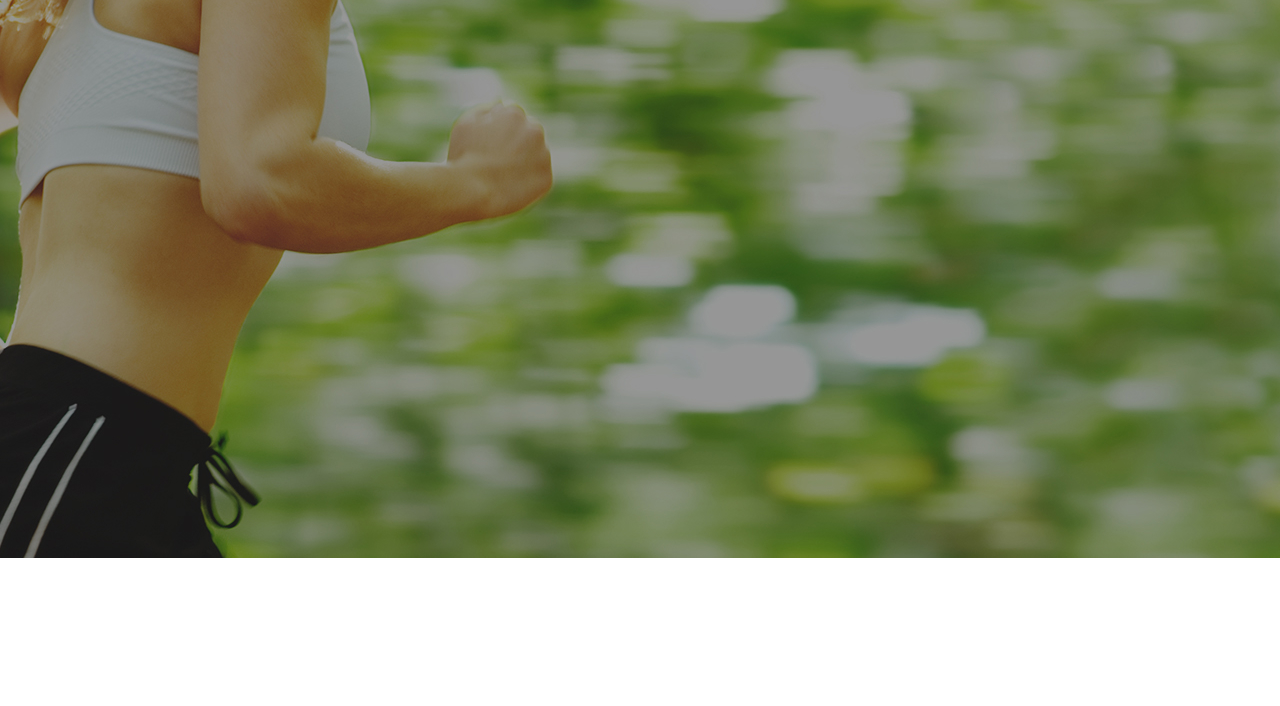
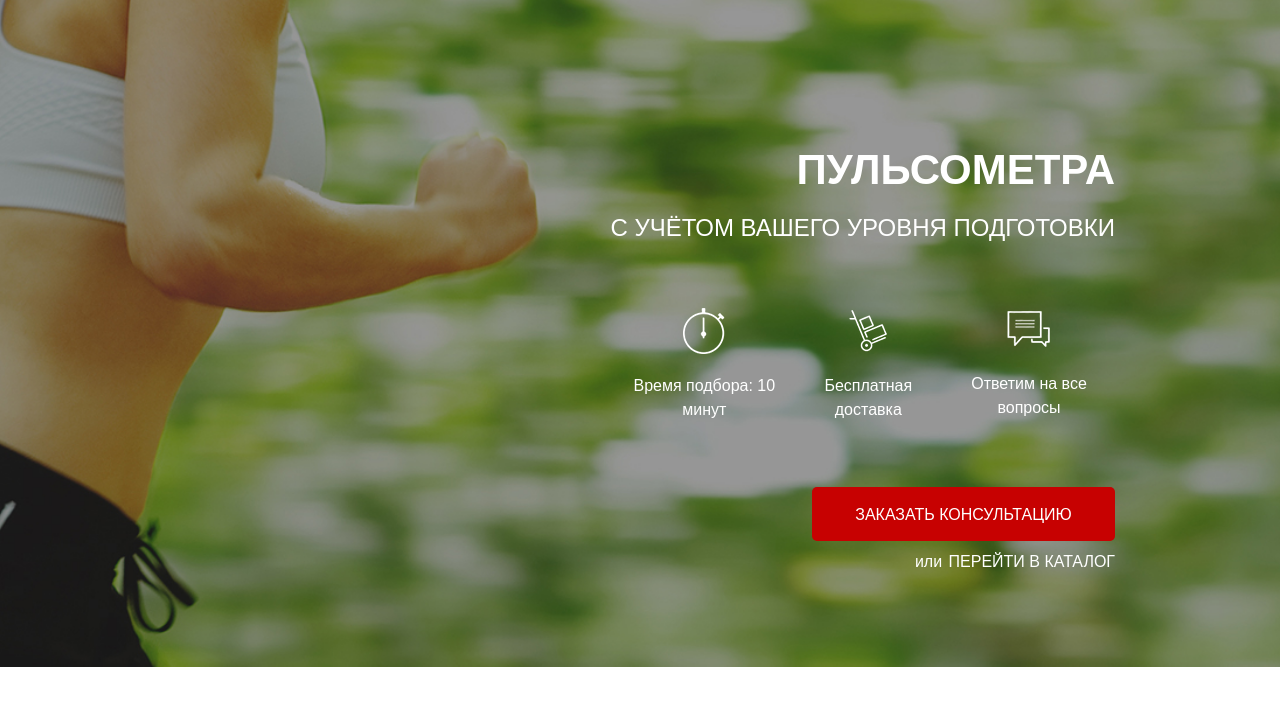
Before and after one commit to zholkin85/Pulse, a website: page src/index.html in a window 1280 px wide. Shown: the part 92-798 px from the top of the page. Drawn offline with Linux system fonts and the light colour scheme.

Commit message:
fix and added styles for block 'promo'

```diff
--- a/src/index.html
+++ b/src/index.html
@@ -33,6 +33,28 @@
                 <!-- /.header__contacts -->
             </header>
             <!-- /.header -->
+            <div class="promo__wrapper">
+                <h1 class="promo__header">пульсометра</h1>
+                <!-- /.promo__header -->
+                <h2 class="promo__subheader">с учётом Вашего уровня подготовки</h2>
+                <!-- /.promo__subheader -->
+                <div class="promo__icons">
+                    <div class="promo__icon"><img src="icons/promo__icon-1.png" alt="Icon-1">Время подбора: 10 минут
+                    </div>
+                    <div class="promo__icon"><img src="icons/promo__icon-2.png" alt="Icon-2">Бесплатная доставка
+                    </div>
+                    <div class="promo__icon"><img src="icons/promo__icon-3.png" alt="Icon-3">Ответим на все вопросы
+                    </div>
+                </div>
+                <!-- /.promo__icons -->
+                <button class="button button_main">заказать кОНСУЛЬТАЦИЮ</button>
+                <!-- /.button bautton_main -->
+                <div class="promo__link">или
+                    <a href="#"> ПЕРЕЙТИ В КАТАЛОГ</a>
+                </div>
+                <!-- /.promo__link -->
+            </div>
+            <!-- /.promo__wrapper -->
         </div>
         <!-- /.container -->
     </div>
--- a/src/sass/base/_variables.scss
+++ b/src/sass/base/_variables.scss
@@ -1 +1,2 @@
 $main-color: #c70101;
+$main-color-text: #ffffff;
--- a/src/sass/bloks/_button.scss
+++ b/src/sass/bloks/_button.scss
@@ -8,6 +8,13 @@
     line-height: 19px;
     text-align: center;
     text-transform: uppercase;
-    color: #ffffff;
     border: none;
+    color: $main-color-text;
+    &_main {
+        margin-top: 65px;
+        width: 303px;
+        height: 54px;
+        font-size: 16px;
+        line-height: 25px;
+    }
 }
--- a/src/sass/bloks/_promo.scss
+++ b/src/sass/bloks/_promo.scss
@@ -1,5 +1,58 @@
 .promo {
     min-height: 650px;
     padding: 21px 0 93px 0;
-    background: url(../../img/bcg/bg_promo.jpg) center (center/cover) no-repeat;
+    background: url(../img/bcg/bg_promo.jpg) center (center/cover) no-repeat;
+    &__wrapper {
+        margin-top: 166px;
+        display: flex;
+        flex-direction: column;
+        align-items: flex-end;
+    }
+    &__header {
+        font-weight: 700;
+        font-size: 42px;
+        line-height: 42px;
+    }
+    &__subheader {
+        font-weight: 500;
+        font-size: 24px;
+        line-height: 24px;
+        margin-top: 17px;
+    }
+    &__header,
+    &__subheader {
+        text-transform: uppercase;
+        color: $main-color-text;
+    }
+    &__icons {
+        width: 500px;
+        display: flex;
+        justify-content: space-between;
+        align-items: center;
+        margin-top: 60px;
+    }
+    &__icon {
+        text-align: center;
+        img {
+            display: block;
+            margin: 0 auto;
+            margin-bottom: 20px;
+        }
+    }
+    &__link {
+        margin-top: 8px;
+        font-weight: 500;
+        font-size: 16px;
+        line-height: 25px;
+        a {
+            text-decoration: none;
+            text-transform: uppercase;
+            color: $main-color-text;
+            margin-left: 2px;
+        }
+    }
+    &__icon,
+    &__link {
+        color: $main-color-text;
+    }
 }
```
Also changed, not shown: src/css/style.min.css, src/icons/promo__icon-1.png (added), src/icons/promo__icon-2.png (added), src/icons/promo__icon-3.png (added).
